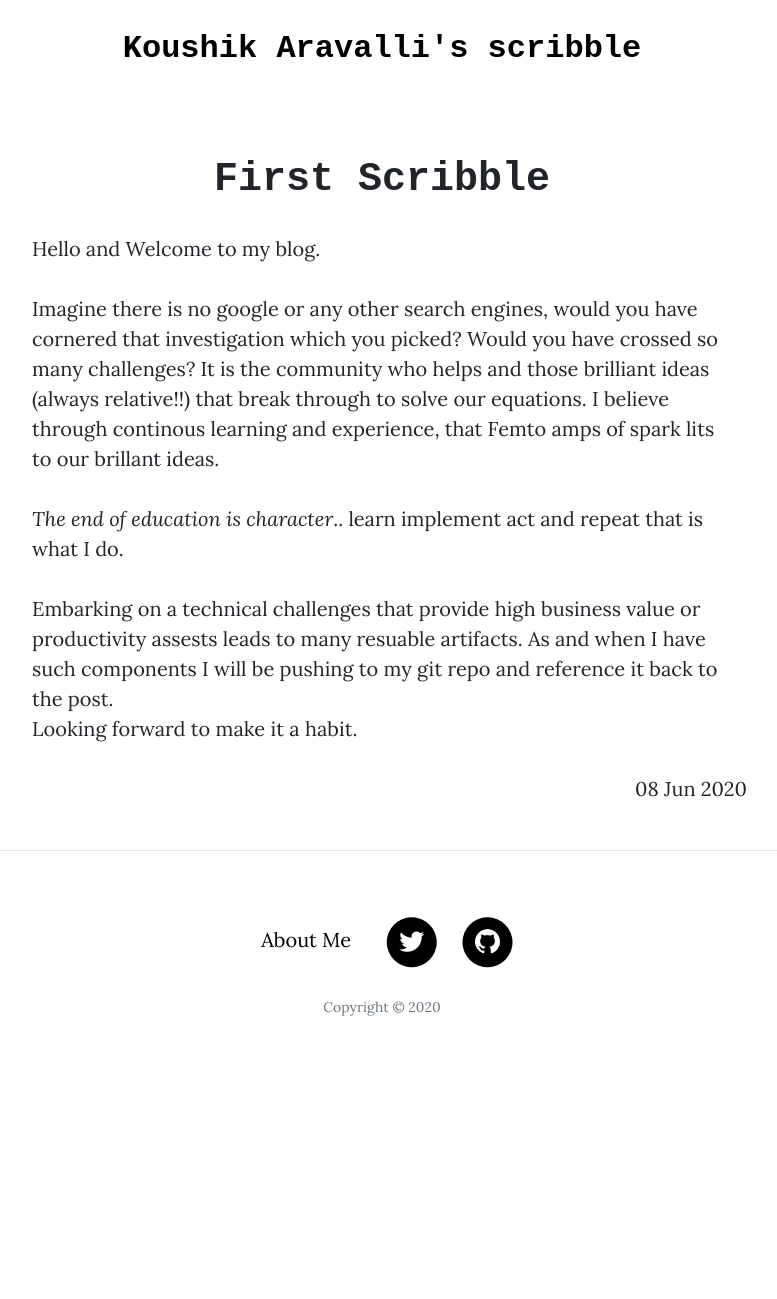
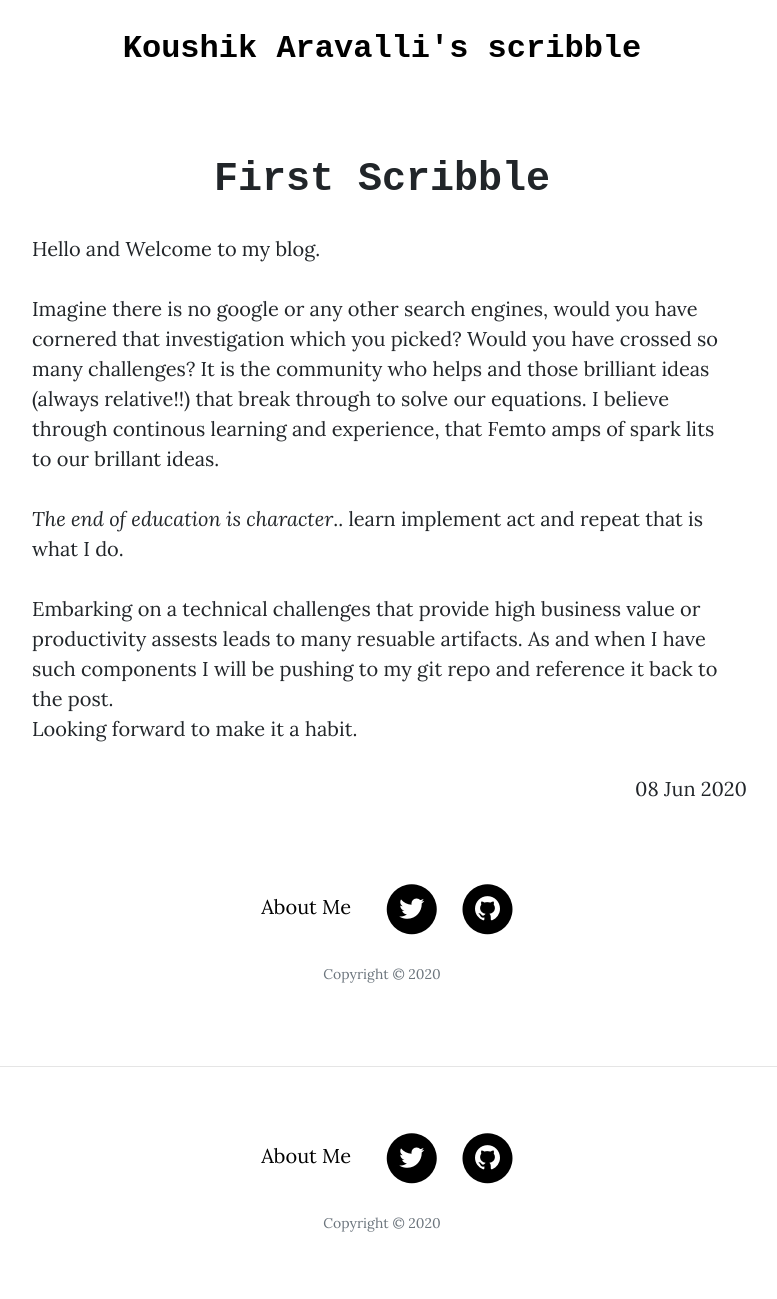
Before and after one commit to koushik-aravalli/koushik-aravalli.github.io, a Jekyll site: the page built from _posts/2020-06-08-scribble.md, in a window 1280 px wide. Shown: the whole page, without its empty margins (258-1035 px from the left). Built offline with Jekyll 4.4.1, drawn with Linux system fonts in a browser that asks for light colours; nearby versions of some CDN libraries; library files that are not in the unit come from our copies; before the commit the page ends 1083 px from its top, so only the background shows below that.

Commit message:
remove jpgs from local folder, add footer to pist

```diff
--- a/_config.yml
+++ b/_config.yml
@@ -3,3 +3,6 @@
 description: This is Koushik's scribble
 
 permalink: /blog/:year/:month/:day/:title
+
+twitter_username: koushikaravalli
+github_username:  koushik-aravalli
--- a/_layouts/post.html
+++ b/_layouts/post.html
@@ -9,3 +9,34 @@
   {{ content }}
   <p class="meta" style="text-align:right;">{{ page.date | date_to_string }}</p>
 </div>
+
+<footer>
+  <div class="container">
+    <div class="row">
+      <div class="col-lg-8 col-md-10 mx-auto">
+        <ul class="list-inline text-center">
+          <li class="list-inline-item">
+            <a class="nav-link" href="/about.html">About Me</a>
+          </li>
+          <li class="list-inline-item">
+            <a href="https://twitter.com/koushikaravalli">
+              <span class="fa-stack fa-lg">
+                <i class="fas fa-circle fa-stack-2x"></i>
+                <i class="fab fa-twitter fa-stack-1x fa-inverse"></i>
+              </span>
+            </a>
+          </li>
+          <li class="list-inline-item">
+            <a href="https://github.com/koushik-aravalli">
+              <span class="fa-stack fa-lg">
+                <i class="fas fa-circle fa-stack-2x"></i>
+                <i class="fab fa-github fa-stack-1x fa-inverse"></i>
+              </span>
+            </a>
+          </li>
+        </ul>
+        <p class="copyright text-muted">Copyright &copy; 2020</p>
+      </div>
+    </div>
+  </div>
+</footer>
```
Also changed, not shown: _posts/vscode-github-connection-browser-error.jpg (deleted), _posts/vscode-github-connection.jpg (deleted).
